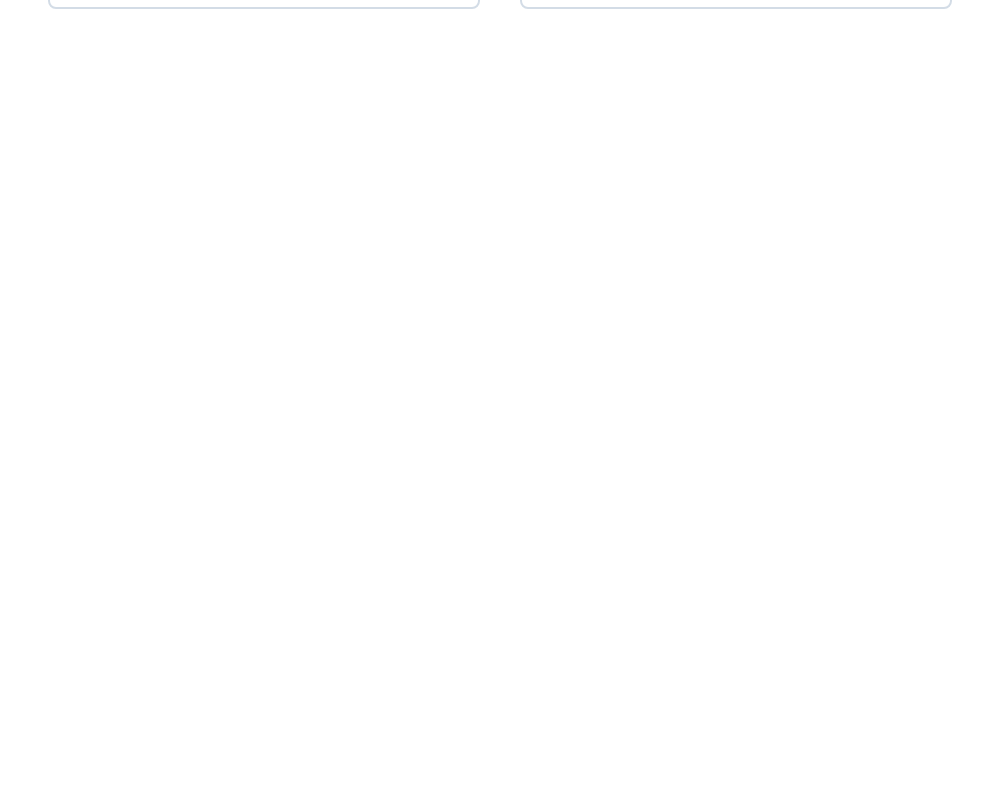
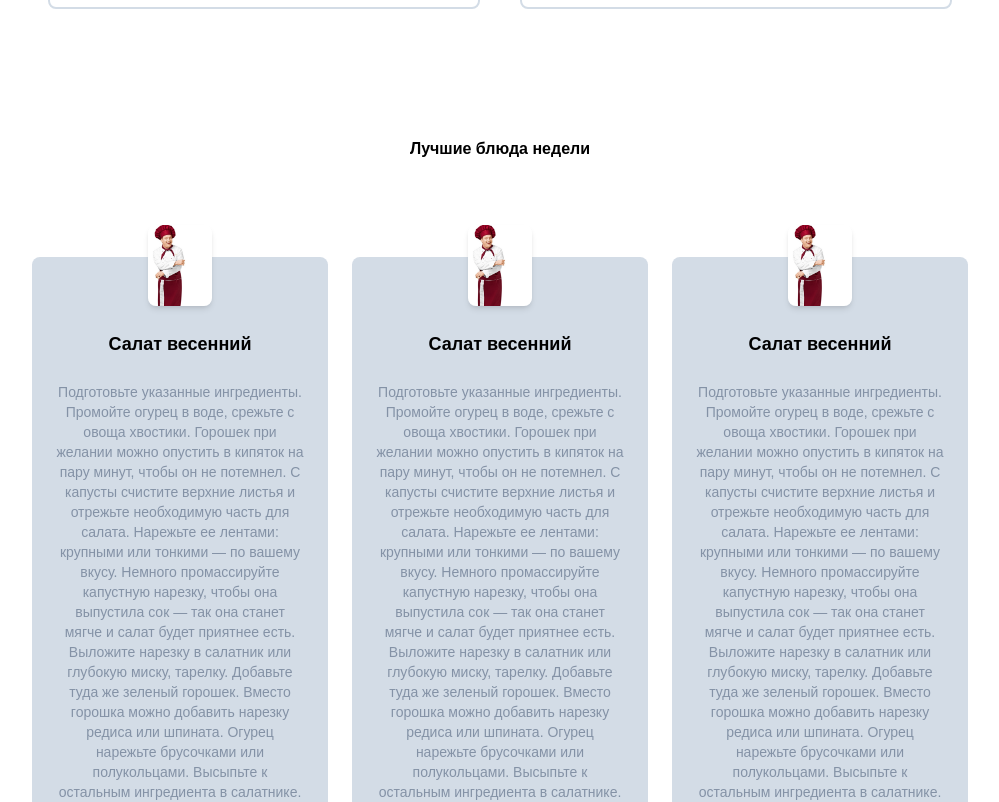
Before and after one commit to PavelCof/firstTailwind, a React (Create React App) app: page / in a window 1280 px wide. Shown: the part 499-1301 px from the top of the page, without its empty margins (140-1139 px from the left). Before the commit the page ends 800 px from the top, so only its background shows below. Built offline with nearby package versions, Linux system fonts and the light colour scheme.

Commit message:
блюда дня

```diff
--- a/src/App.tsx
+++ b/src/App.tsx
@@ -10,8 +10,8 @@ function App() {
           <nav className="relative container transition-all duration-3000  bg-sitered mx-auto mt-3 p-3 pt-2 rounded-lg">
             <div className="flex items-center justify-between">
               {/* logo */}
-              <div className="logo pt-2 rounded-lg mx-5">
-                <img src={logo} alt="" className="max-h-20  rounded-lg" />
+              <div className="logo pt-2 rounded-lg mx-5 overflow-hidden">
+                    <img src={logo} alt="" className="max-h-20  rounded-lg  " />
               </div>
               {/* menuItems */}
 
@@ -78,6 +78,45 @@ function App() {
                 </div>
             </div>
           </section>
+          <section>
+              <div className="  px-5 mx-auto mt-32 text-center pb-10 container ">
+                  <h2 className="text-4lx font-bold text-center  ">
+                    Лучшие блюда недели
+                  </h2>
+                  <div className="flex flex-col mt-24 md:flex-row md:space-x-6">
+                    <div className="flex flex-col items-center p-6 space-y-6 rounded-lg mb-10 bg-gray-light md:w-1/3">
+                        <img src={logo} alt="" className="w-16 -mt-14 rounded-lg shadow-md" />
+                        <h5 className="text-lg font-bold">Салат весенний</h5>
+                        <p className="text-sm text-gray">
+                         Подготовьте указанные ингредиенты. Промойте огурец в воде, срежьте с овоща хвостики. Горошек при желании можно опустить в кипяток на пару минут, чтобы он не потемнел. С капусты счистите верхние листья и отрежьте необходимую часть для салата. Нарежьте ее лентами: крупными или тонкими — по вашему вкусу. Немного промассируйте капустную нарезку, чтобы она выпустила сок — так она станет мягче и салат будет приятнее есть. Выложите нарезку в салатник или глубокую миску, тарелку. Добавьте туда же зеленый горошек. Вместо горошка можно добавить нарезку редиса или шпината. Огурец нарежьте брусочками или полукольцами. Высыпьте к остальным ингредиента в салатнике. Обязательно попробуйте овощ на вкус — он может горчить. Ранние или тепличные огурцы не слишком горчат, но иногда случаются исключения из этого правила. Промойте свежую пряную зелень, измельчите ее и добавьте в емкость вместе с солью и растительным маслом. Аккуратно перемешайте все содержимое салатника. В этот момент блюдо можно сбрызнуть яблочным уксусом. Выложите весенний салат на тарелку и подайте к столу сразу же после приготовления, пока он максимально свежий.
+                        </p>
+                    </div>
+                    <div className="flex flex-col items-center p-6 space-y-6 rounded-lg mb-10 bg-gray-light md:w-1/3">
+                        <img src={logo} alt="" className="w-16 -mt-14 rounded-lg shadow-md" />
+                        <h5 className="text-lg font-bold">Салат весенний</h5>
+                        <p className="text-sm text-gray">
+                         Подготовьте указанные ингредиенты. Промойте огурец в воде, срежьте с овоща хвостики. Горошек при желании можно опустить в кипяток на пару минут, чтобы он не потемнел. С капусты счистите верхние листья и отрежьте необходимую часть для салата. Нарежьте ее лентами: крупными или тонкими — по вашему вкусу. Немного промассируйте капустную нарезку, чтобы она выпустила сок — так она станет мягче и салат будет приятнее есть. Выложите нарезку в салатник или глубокую миску, тарелку. Добавьте туда же зеленый горошек. Вместо горошка можно добавить нарезку редиса или шпината. Огурец нарежьте брусочками или полукольцами. Высыпьте к остальным ингредиента в салатнике. Обязательно попробуйте овощ на вкус — он может горчить. Ранние или тепличные огурцы не слишком горчат, но иногда случаются исключения из этого правила. Промойте свежую пряную зелень, измельчите ее и добавьте в емкость вместе с солью и растительным маслом. Аккуратно перемешайте все содержимое салатника. В этот момент блюдо можно сбрызнуть яблочным уксусом. Выложите весенний салат на тарелку и подайте к столу сразу же после приготовления, пока он максимально свежий.
+                        </p>
+                    </div>
+                    <div className="flex flex-col items-center p-6 space-y-6 mb-10 rounded-lg bg-gray-light md:w-1/3 ">
+                        <img src={logo} alt="" className="w-16 -mt-14 rounded-lg shadow-md" />
+                        <h5 className="text-lg font-bold">Салат весенний</h5>
+                        <p className="text-sm text-gray">
+                         Подготовьте указанные ингредиенты. Промойте огурец в воде, срежьте с овоща хвостики. Горошек при желании можно опустить в кипяток на пару минут, чтобы он не потемнел. С капусты счистите верхние листья и отрежьте необходимую часть для салата. Нарежьте ее лентами: крупными или тонкими — по вашему вкусу. Немного промассируйте капустную нарезку, чтобы она выпустила сок — так она станет мягче и салат будет приятнее есть. Выложите нарезку в салатник или глубокую миску, тарелку. Добавьте туда же зеленый горошек. Вместо горошка можно добавить нарезку редиса или шпината. Огурец нарежьте брусочками или полукольцами. Высыпьте к остальным ингредиента в салатнике. Обязательно попробуйте овощ на вкус — он может горчить. Ранние или тепличные огурцы не слишком горчат, но иногда случаются исключения из этого правила. Промойте свежую пряную зелень, измельчите ее и добавьте в емкость вместе с солью и растительным маслом. Аккуратно перемешайте все содержимое салатника. В этот момент блюдо можно сбрызнуть яблочным уксусом. Выложите весенний салат на тарелку и подайте к столу сразу же после приготовления, пока он максимально свежий.
+                        </p>
+                    </div>
+                  </div>
+
+
+
+
+
+
+
+              </div>
+
+
+          </section>
       </div>
 
 
```
